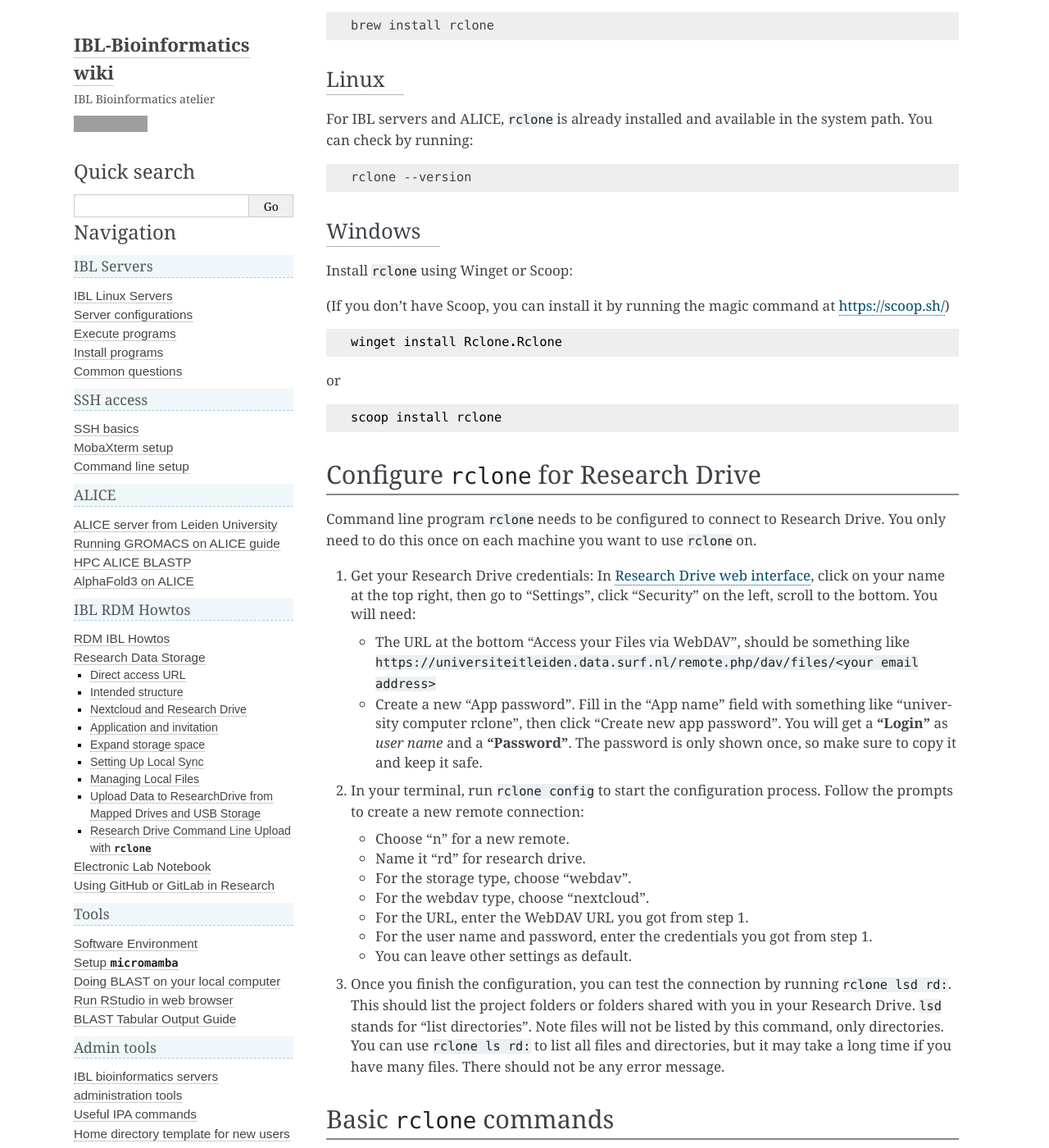
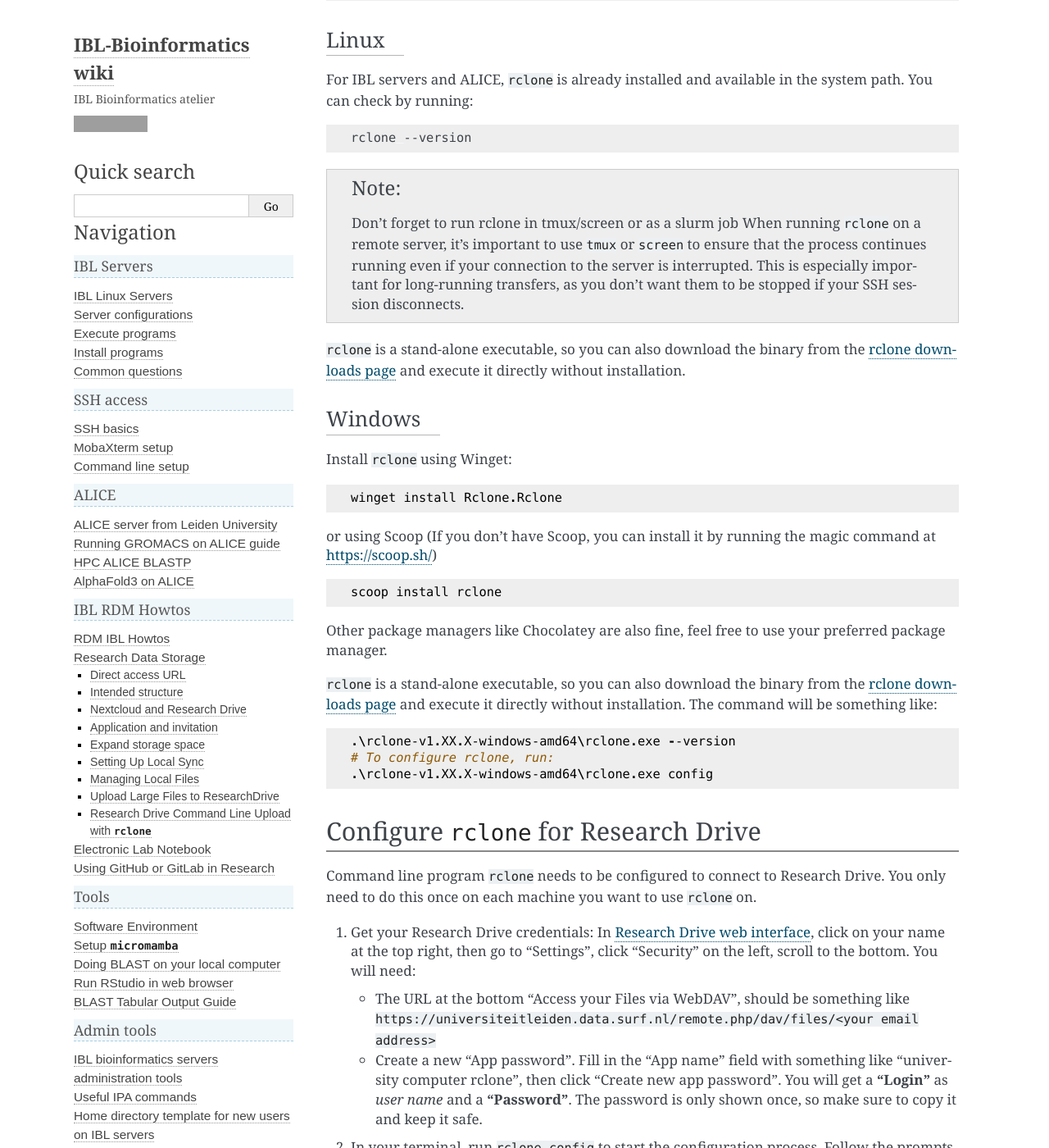
Before and after one commit to IBL-bioinfo/IBL-bioinformatics-wiki, a Sphinx documentation site: the page built from docs/source/rdm_howtos/ResearchDrive_commandLine.md, in a window 1280 px wide and 1400 px high, scrolled down 734 px. Shown: the whole window at 82% size. Built offline with Sphinx 7.4.7, drawn with Linux system fonts in a browser that asks for light colours; some of the changed text lies outside the part shown; grey boxes are pictures that could not be loaded.

Commit message:
Refactor Research Drive documentation for clarity and consistency in large file upload instructions

````diff
--- a/docs/source/rdm_howtos/ResearchDrive.md
+++ b/docs/source/rdm_howtos/ResearchDrive.md
@@ -28,8 +28,8 @@
 **Topics not covered in this page**
 - [Setting Up Local Sync](./ResearchDrive_setup.md) — Install and configure the Nextcloud desktop client to sync files with your local computer, including virtual files setup.
 - [Managing Local Files](./ResearchDrive_troubleshooting.md) — Remove shared folders, manage local storage space, transfer large files from network drives, and resolve Windows long path issues.
-- [Upload Data to ResearchDrive from Mapped Drives and USB Storage](./ResearchDrive_uploadFromNetworkDrive.md) — Step-by-step guide to upload large files from a network drive or USB storage without needing to copy them to your computer first, and how to remove the sync connection afterward.
-- [Command Line Upload with rclone](./ResearchDrive_commandLine.md) — Use `rclone` to sync files from/to Research Drive using command line, which can be especially useful for Linux users on IBL servers or ALICE.
+- [Upload Large Files](./ResearchDrive_uploadFromNetworkDrive.md) — Step-by-step guide to upload large files from a network drive or USB storage without needing to copy them to your computer first, and how to remove the sync connection afterward.
+- [Command Line Upload with `rclone`](./ResearchDrive_commandLine.md) — Use `rclone` to sync files from/to Research Drive using command line, which can be especially useful for Linux users on IBL servers or ALICE.
 
 ## Intended structure
 
--- a/docs/source/rdm_howtos/ResearchDrive_commandLine.md
+++ b/docs/source/rdm_howtos/ResearchDrive_commandLine.md
@@ -2,7 +2,7 @@
 
 *By C.Du [@snail123815](https://github.com/snail123815)*
 
-For **command line users** (for example, if you are using a Linux terminal on IBL servers or ALICE, or even on your Windows using PowerShell), you can use `rclone` to sync with Research Drive. This can be especially useful for uploading large files or syncing entire directories without needing to copy them to your local machine first (alternative to [using the Nextcloud desktop client](./ResearchDrive_uploadFromNetworkDrive.md)).
+`rclone` can be used on a Linux server using any shell, or on Windows using PowerShell. This can be especially useful for uploading large files or syncing entire directories without needing to change or set up local sync folders (alternative to [using the Nextcloud desktop client](./ResearchDrive_uploadFromNetworkDrive.md)).
 
 You need to finish configuration steps to use `rclone` with Research Drive.
 
@@ -28,20 +28,34 @@
 rclone --version
 ```
 
+::: {note} Don't forget to run rclone in tmux/screen or as a slurm job
+When running `rclone` on a remote server, it's important to use `tmux` or `screen` to ensure that the process continues running even if your connection to the server is interrupted. This is especially important for long-running transfers, as you don't want them to be stopped if your SSH session disconnects.
+:::
+
+`rclone` is a stand-alone executable, so you can also download the binary from the [rclone downloads page](https://rclone.org/downloads/) and execute it directly without installation.
+
 ### Windows
 
-Install `rclone` using Winget or Scoop:
-
-(If you don't have Scoop, you can install it by running the magic command at [https://scoop.sh/](https://scoop.sh/))
+Install `rclone` using Winget:
 
 ```powershell
 winget install Rclone.Rclone
 ```
 
-or
+or using Scoop (If you don't have Scoop, you can install it by running the magic command at [https://scoop.sh/](https://scoop.sh/))
 
 ```powershell
 scoop install rclone
+```
+
+Other package managers like Chocolatey are also fine, feel free to use your preferred package manager.
+
+`rclone` is a stand-alone executable, so you can also download the binary from the [rclone downloads page](https://rclone.org/downloads/) and execute it directly without installation. The command will be something like:
+
+```powershell
+.\rclone-v1.XX.X-windows-amd64\rclone.exe --version
+# To configure rclone, run:
+.\rclone-v1.XX.X-windows-amd64\rclone.exe config
 ```
 
 ## Configure `rclone` for Research Drive
@@ -54,16 +68,16 @@
 2. In your terminal, run `rclone config` to start the configuration process. Follow the prompts to create a new remote connection:
     - Choose "n" for a new remote.
     - Name it "rd" for research drive.
-    - For the storage type, choose "webdav".
-    - For the webdav type, choose "nextcloud".
+    - For the storage type, choose "webdav" by entering the number corresponding to "webdav" and hit Enter.
+    - For the webdav type, choose "nextcloud" by entering the number corresponding to "nextcloud" and hit Enter.
     - For the URL, enter the WebDAV URL you got from step 1.
     - For the user name and password, enter the credentials you got from step 1.
     - You can leave other settings as default.
-3. Once you finish the configuration, you can test the connection by running `rclone lsd rd:`. This should list the project folders or folders shared with you in your Research Drive. `lsd` stands for "list directories". Note files will not be listed by this command, only directories. You can use `rclone ls rd:` to list all files and directories, but it may take a long time if you have many files. There should not be any error message.
+3. Once you finish the configuration, you can test the connection by running `rclone lsd rd:`. This should list the project folders or folders shared with you in your Research Drive. `lsd` stands for "list directories", so files will not be listed by this command, only directories. You can use `rclone ls rd:` to list all files and directories, but it may take a long time if you have many files. There should not be any error message.
 
 ## Basic `rclone` commands
 
-Check the [`rclone` documentation](https://rclone.org/docs/#subcommands) for more details and options. Here are some common commands:
+Please note that there is [**specific preferred parameters for Research Drive**](#specific-requirements-for-research-drive). Here are some basic commands without the additional parameters, which may work for few of small files but **can be problematic for large/many files** or directories when syncing:
 
 ```sh
 # List files and directories
@@ -85,7 +99,9 @@
 rclone sync /path/to/local/dir rd:/path/in/researchdrive --dry-run
 ```
 
-**Differences between `sync` and `copy`:** `sync` will make the destination exactly match the source, which means it will delete any files in the destination that are not in the source. `copy` will only copy files from source to destination without deleting anything.
+**Differences between `sync` and `copy`:** **`sync` will make the destination exactly match the source**, which means it will delete any files in the destination that are not in the source. `copy` will only copy files from source to destination without deleting anything.
+
+Check the [`rclone` documentation](https://rclone.org/docs/#subcommands) for more details and options.
 
 ## Determine the path in Research Drive
 
````
Also changed, not shown: docs/source/rdm_howtos/ResearchDrive_setup.md (+29 -9 lines), docs/source/rdm_howtos/ResearchDrive_uploadFromNetworkDrive.md (+6 -6 lines), docs/source/_static/images/nextcloud_icon_new.png (added).
